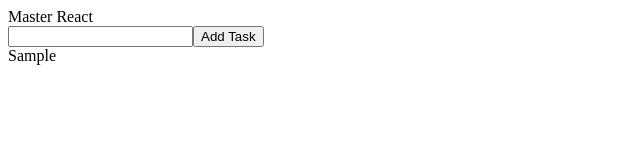
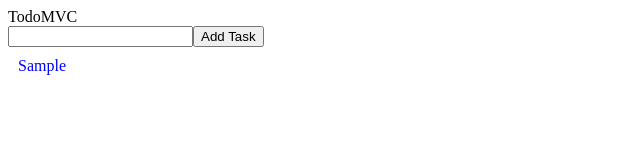
Before and after one commit to abhi18av/todomvc-base, a React (Create React App) app: page / in a window 1280 px wide. Both pictures are taken after typing "Sample" into the empty fields and a click on the button "Add Task". Shown: the top 160 px of the page, without its empty margins (0-640 px from the left). Built offline with nearby package versions, Linux system fonts and the light colour scheme.

Commit message:
basic version is done!

```diff
--- a/src/App.js
+++ b/src/App.js
@@ -1,12 +1,4 @@
 import React from "react";
-
-//=============================
-// constants
-//=============================
-
-//=============================
-// utils
-//=============================
 
 //=============================
 // App
@@ -25,8 +17,6 @@
         this.setState({todo: e.target.value});
     };
 
-    // NOTE it's good to have this as a separate method but now it's almost indistinguishable from the event handlers
-    // TODO merge this function with the submitTodo
     addTodo = async (todo) => {
         await this.setState({
             todos: [...this.state.todos, {text: todo, completed: false}]
@@ -42,7 +32,7 @@
         this.addTodo(this.state.todo);
     };
 
-    onClickToggleHandler = (e) => {
+    onClickToggleHandler = async (e) => {
         const clickedTodoText = e.target.innerText;
 
         const oldTodos = JSON.parse(localStorage.getItem("todos"));
@@ -57,18 +47,9 @@
                 return _todo;
             }
         });
+        await this.setState({todos: newTodos});
         localStorage.setItem("todos", JSON.stringify(newTodos));
-        this.setState({todos: newTodos});
     };
-
-    // DONE detect which todo is being clicked
-    // clickDetecter = e => {
-    //     console.log(e.target.innerText);
-    //     const clickedTodo = e.target.innerText;
-    //     console.log(this.state.todos.filter(_todo => {
-    //         return _todo.text === clickedTodo
-    //     }));
-    // };
 
     componentDidMount() {
         const todos = localStorage.getItem("todos");
@@ -85,7 +66,7 @@
         return (
             <>
                 <div className="App">
-                    <header className="App-header">Master React</header>
+                    <header className="App-header">TodoMVC</header>
                 </div>
 
                 <form onSubmit={e => this.onSubmitTodoHandler(e)}>
@@ -101,7 +82,18 @@
                 {// render the current tasks of `todos` variable
                     todos.map((_aTask, _index) => (
                         <div key={_index}
-                            // onClick={e => this.clickDetecter(e)}
+                             style={_aTask.completed
+                                 ? {
+                                     "cursor": "pointer",
+                                     "textDecoration": "line-through",
+                                     "color": "green",
+                                     "margin": "10px"
+                                 }
+                                 : {
+                                     "cursor": "pointer",
+                                     "color": "blue",
+                                     "margin": "10px"
+                                 }}
                              onClick={e => this.onClickToggleHandler(e)}>
                             {_aTask.text}
                         </div>
```
